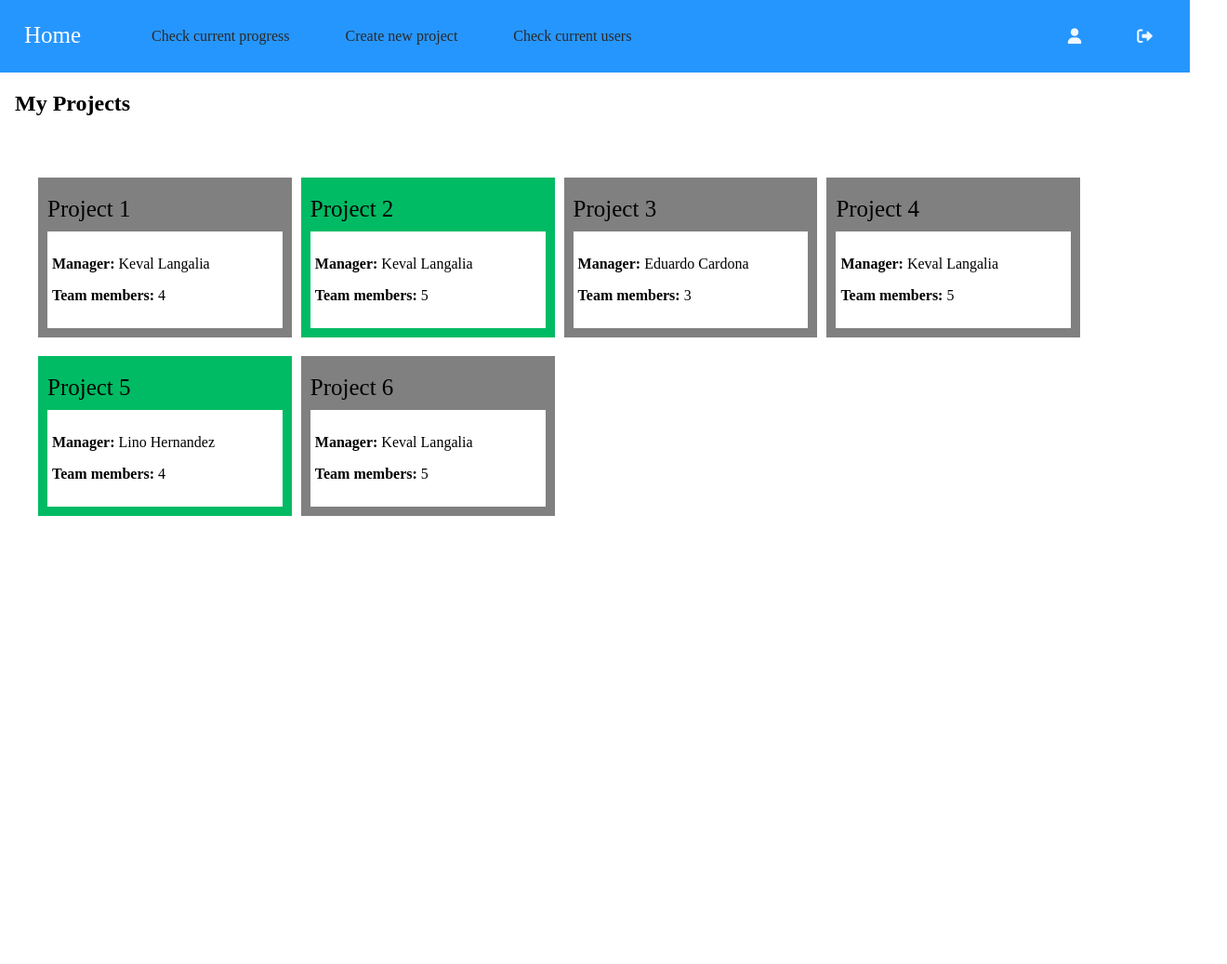
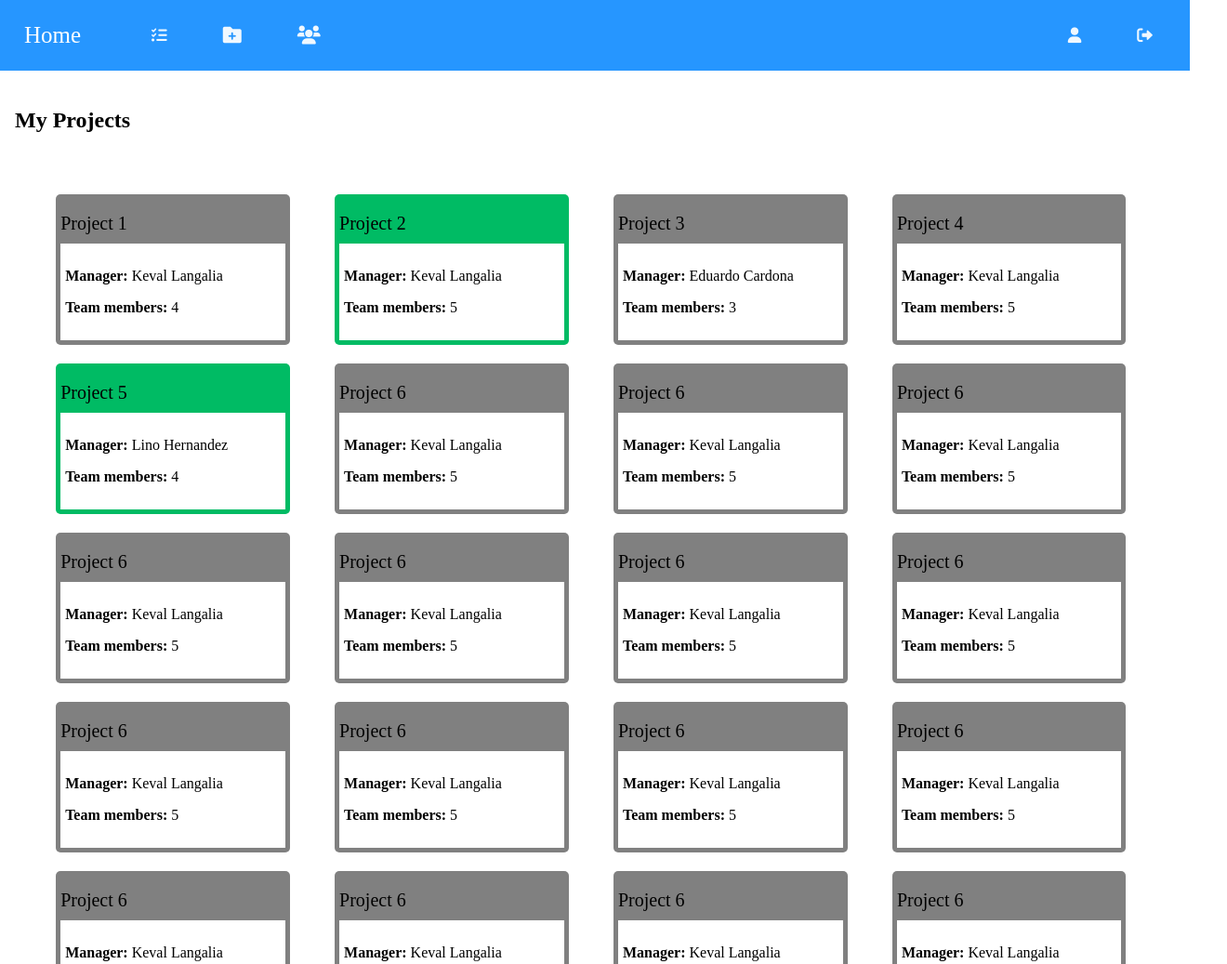
Before and after one commit to eduardocardona93/MADT6135_Project, a plain HTML site: page home/home.html in a window 1280 px wide. Shown: the top 1037 px of the page at 93% size, 1320 px wide, since content can reach past the window. Before the commit the page ends 800 px from the top, so only its background shows below. Drawn offline with Linux system fonts and the light colour scheme.

Commit message:
adjustment to the interface

```diff
--- a/home/home.css
+++ b/home/home.css
@@ -1,5 +1,5 @@
   body{
-      margin: 0;
+    margin: 0;
   }
 
   .topnav {
@@ -45,12 +45,17 @@
   }
 
   .topnav .menu-actions {
-    margin: 0 10px;
-    text-align: center;
 
     padding: 20px ;
-    text-decoration: none;
-    color: rgb(41, 40, 40)
+    color: rgb(41, 40, 40);
+
+
+    background-color: transparent;
+    border: transparent;
+    border-radius: 50%;
+    margin: 0 10px;
+    color: aliceblue;
+    cursor: pointer;
   }
 
   .topnav .home-title:hover,.menu-actions:hover{
@@ -59,14 +64,15 @@
   }
 
   .projectContainer{
-    padding-left:16px;
+    padding: 20px 16px;
   }
 
   .listContainer {
     display: flex;
     flex-direction: row;
     flex-wrap: wrap;
-    width: 100%;
+    flex: 1 0 auto;
+    justify-content: center;
     margin: 1em 0;
     padding: 20px;
     height: 100%;
@@ -81,16 +87,13 @@
 .projectItem {
     list-style: none;
     display: inline-block;
-    width: calc(100% / 5);
+    width: 20%;
 
     text-align: justify;
-    margin: 10px 5px;
-    padding: 10px;
+    margin: 10px 2%;
+    padding: 5px;
     padding-top: 20px;
-}
-.projectItem .title{
-  padding-bottom: 50px;
-  font-size: 25px;
+    border-radius: 5px;
 }
 
 .projectItem.onProgress{
@@ -99,6 +102,9 @@
 .projectItem.success{
   background-color: #00bb64;
 }
+.projectItem .title{
+  font-size: 20px;
+}
 
 .itemContent{
   margin-top: 10px;
--- a/home/home.html
+++ b/home/home.html
@@ -12,9 +12,9 @@
     <div class="topnav">
         <div class="actions">
           <a class="home-title"  href="#">Home</a>
-          <btn class="menu-actions active"  >Check current progress</btn>
-          <btn class="menu-actions"  >Create new project</btn>
-          <btn class="menu-actions"  >Check current users</btn>
+          <button class="menu-actions" title="Check current progress"  ><i class="fa fa-list-check fa-lg"></i></i></button>
+          <button class="menu-actions"  title="Create new project" ><i class="fa fa-folder-plus fa-xl"></i></button>
+          <button class="menu-actions"  title="Check current users" ><i class="fa fa-users fa-xl"></i></button>
         </div>
 
 
--- a/home/home.js
+++ b/home/home.js
@@ -8,6 +8,20 @@
         {id:1, title:"Project 3", leaderName: 'Eduardo Cardona', members: [3,4,6] , progress: 'onProgress'},
         {id:1, title:"Project 4", leaderName: 'Keval Langalia',  members: [1,2,3,4,7] ,progress: 'onProgress'},
         {id:1, title:"Project 5", leaderName: 'Lino Hernandez',  members: [1,2,5,8] ,progress: 'success'},
+        {id:1, title:"Project 6", leaderName: 'Keval Langalia',  members: [1,2,3,4,6] ,progress: 'onProgress'},
+        {id:1, title:"Project 6", leaderName: 'Keval Langalia',  members: [1,2,3,4,6] ,progress: 'onProgress'},
+        {id:1, title:"Project 6", leaderName: 'Keval Langalia',  members: [1,2,3,4,6] ,progress: 'onProgress'},
+        {id:1, title:"Project 6", leaderName: 'Keval Langalia',  members: [1,2,3,4,6] ,progress: 'onProgress'},
+        {id:1, title:"Project 6", leaderName: 'Keval Langalia',  members: [1,2,3,4,6] ,progress: 'onProgress'},
+        {id:1, title:"Project 6", leaderName: 'Keval Langalia',  members: [1,2,3,4,6] ,progress: 'onProgress'},
+        {id:1, title:"Project 6", leaderName: 'Keval Langalia',  members: [1,2,3,4,6] ,progress: 'onProgress'},
+        {id:1, title:"Project 6", leaderName: 'Keval Langalia',  members: [1,2,3,4,6] ,progress: 'onProgress'},
+        {id:1, title:"Project 6", leaderName: 'Keval Langalia',  members: [1,2,3,4,6] ,progress: 'onProgress'},
+        {id:1, title:"Project 6", leaderName: 'Keval Langalia',  members: [1,2,3,4,6] ,progress: 'onProgress'},
+        {id:1, title:"Project 6", leaderName: 'Keval Langalia',  members: [1,2,3,4,6] ,progress: 'onProgress'},
+        {id:1, title:"Project 6", leaderName: 'Keval Langalia',  members: [1,2,3,4,6] ,progress: 'onProgress'},
+        {id:1, title:"Project 6", leaderName: 'Keval Langalia',  members: [1,2,3,4,6] ,progress: 'onProgress'},
+        {id:1, title:"Project 6", leaderName: 'Keval Langalia',  members: [1,2,3,4,6] ,progress: 'onProgress'},
         {id:1, title:"Project 6", leaderName: 'Keval Langalia',  members: [1,2,3,4,6] ,progress: 'onProgress'},
     ]
 
```
